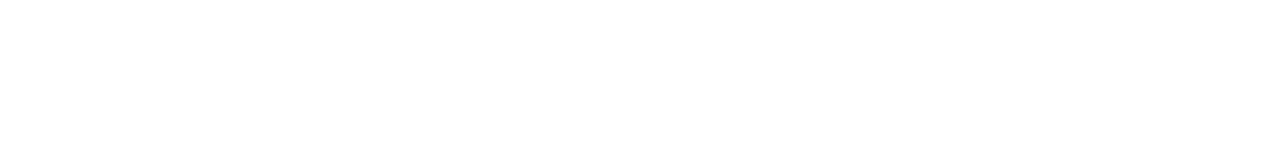
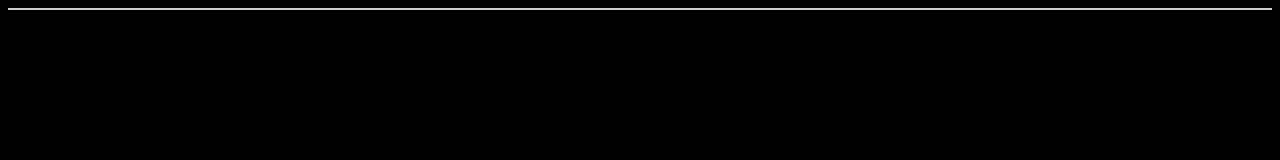
Before and after one commit to pur3extreme/ArcanistsTutorials, a plain HTML site: page copy.html in a window 1280 px wide. Drawn offline with Linux system fonts and the light colour scheme.

Commit message:
Update copy.html

```diff
--- a/copy.html
+++ b/copy.html
@@ -3,7 +3,16 @@
 <head>
     <meta charset="UTF-8">
     <meta name="viewport" content="width=device-width, initial-scale=1.0">
-    <title>Query Parameters Display</title>
+    <title>Query</title>
+     <style>
+        body {
+            background-color: black;
+            color: white;
+        }
+         #result {
+            border: 1px solid #ccc;
+        }
+    </style>
 </head>
 <body>
     <div id="result">
@@ -28,7 +37,7 @@
 
                 params.forEach(function(value, key) {
                     resultHTML += "<h2>" + key + "</h2><br>";
-                    resultHTML += value + "<br>";
+                    resultHTML += value.replace(/\n/g, "<br>") + "<br>";
                 });
 
                 resultDiv.innerHTML = resultHTML;
```
